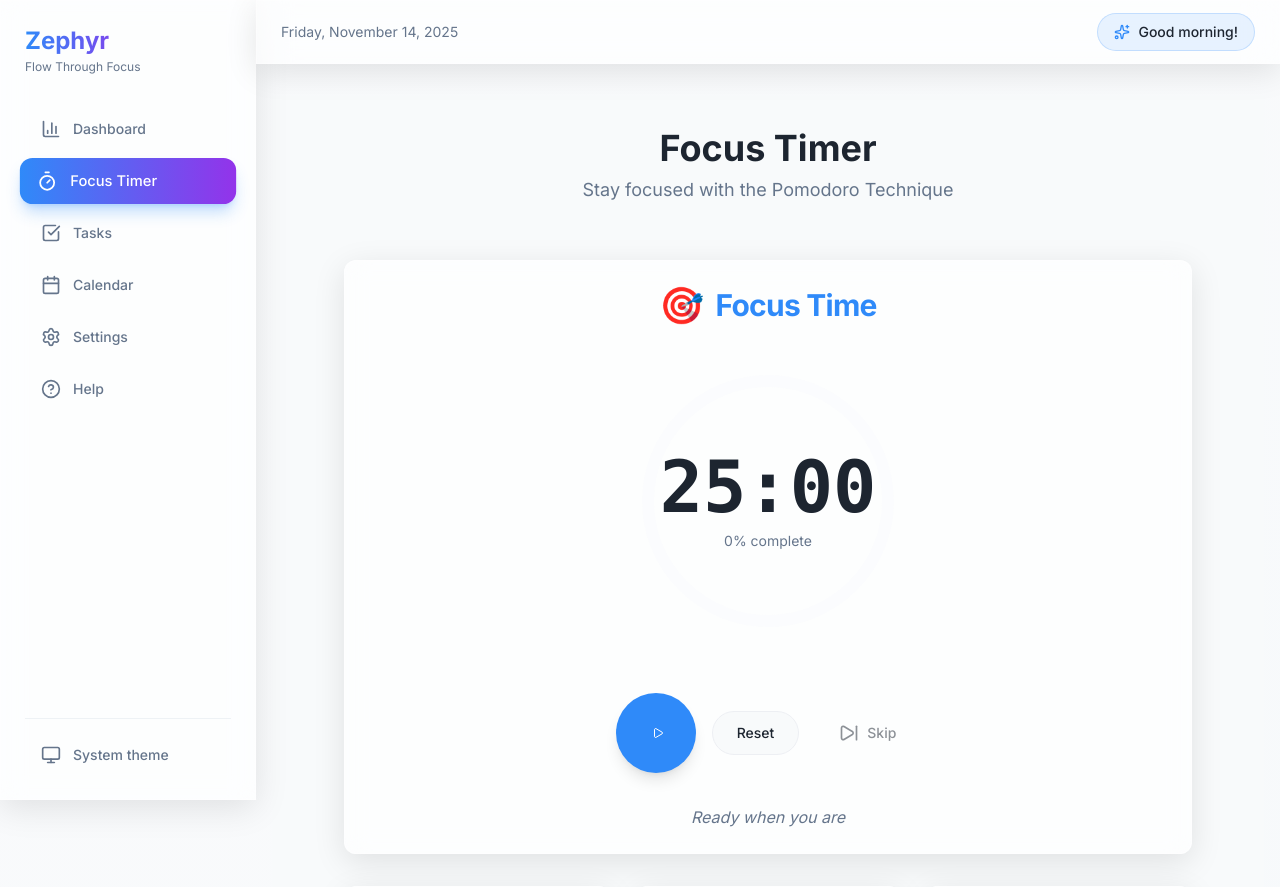
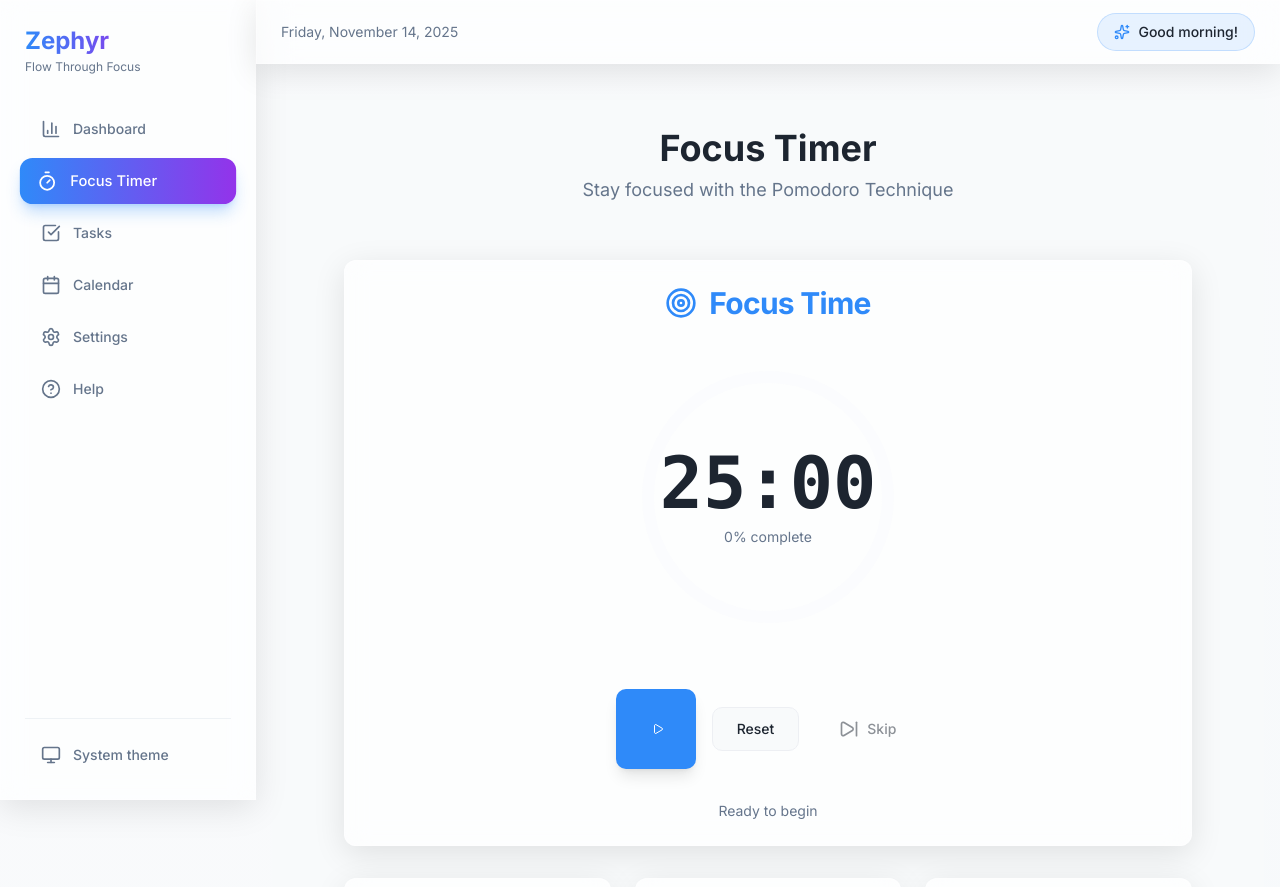
Before and after one commit to dominikkoenitzer/Zephyr, a React (Vite) app: page /focus in a window 1280 px wide. Shown: the top 887 px of the page. Built offline with nearby package versions, Linux system fonts and the light colour scheme.

Commit message:
Rework focus timer: remove emojis, replace confetti with subtle indicator, improve professional design

```diff
--- a/src/components/FocusTimer/PomodoroTimer.jsx
+++ b/src/components/FocusTimer/PomodoroTimer.jsx
@@ -1,5 +1,5 @@
 import { useState, useEffect, useCallback } from 'react';
-import { Play, Pause, SkipForward, Settings, Award, Flame } from 'lucide-react';
+import { Play, Pause, SkipForward, Settings, Award, Flame, Clock, Target } from 'lucide-react';
 import { Button } from '../ui/button';
 import { Dialog, DialogContent, DialogHeader, DialogTitle, DialogTrigger } from '../ui/dialog';
 import { Card, CardContent, CardHeader, CardTitle } from '../ui/card';
@@ -12,30 +12,17 @@ const DEFAULT_LONG_BREAK_TIME = 15 * 60; // 15 minutes in seconds
 
 const STORAGE_KEY = 'zephyr_timer_state';
 
-// Celebration confetti component
-const Confetti = ({ show }) => {
+// Subtle completion indicator
+const CompletionIndicator = ({ show }) => {
   if (!show) return null;
 
-  const confettiPieces = Array.from({ length: 50 }, (_, i) => ({
-    id: i,
-    left: Math.random() * 100,
-    delay: Math.random() * 0.5,
-    color: ['bg-primary', 'bg-purple-500', 'bg-pink-500', 'bg-yellow-500', 'bg-green-500'][Math.floor(Math.random() * 5)]
-  }));
-
   return (
-    <div className="fixed inset-0 pointer-events-none z-50 overflow-hidden">
-      {confettiPieces.map(piece => (
-        <div
-          key={piece.id}
-          className={`absolute w-3 h-3 ${piece.color} animate-confetti`}
-          style={{
-            left: `${piece.left}%`,
-            top: '-20px',
-            animationDelay: `${piece.delay}s`
-          }}
-        />
-      ))}
+    <div className="fixed inset-0 pointer-events-none z-50 flex items-center justify-center">
+      <div className="bg-primary/10 backdrop-blur-sm rounded-full p-8 animate-scale-in">
+        <div className="w-16 h-16 rounded-full bg-primary/20 flex items-center justify-center">
+          <Award className="h-8 w-8 text-primary" />
+        </div>
+      </div>
     </div>
   );
 };
@@ -60,7 +47,7 @@ const PomodoroTimer = () => {
 
   const celebrate = () => {
     setShowCelebration(true);
-    setTimeout(() => setShowCelebration(false), 3000);
+    setTimeout(() => setShowCelebration(false), 1500);
   };
 
   const handleComplete = useCallback((currentIsBreak = isBreak, currentPomodoros = pomodorosCompleted) => {
@@ -87,11 +74,11 @@ const PomodoroTimer = () => {
 
       // Celebrate!
       celebrate();
-      showNotification('🎉 Work Session Complete!', `Amazing! ${newStreak} in a row. Time for a well-deserved break!`);
+      showNotification('Work Session Complete', `${newStreak} session${newStreak > 1 ? 's' : ''} completed. Time for a break.`);
     } else {
       setIsBreak(false);
       setTimeLeft(workTime);
-      showNotification('✨ Break Complete!', 'Recharged and ready to focus again!');
+      showNotification('Break Complete', 'Recharged and ready to focus again');
     }
     setIsRunning(false);
   }, [isBreak, pomodorosCompleted, breakTime, longBreakTime, workTime, sessionStreak]);
@@ -200,33 +187,35 @@ const PomodoroTimer = () => {
   const strokeDashoffset = circumference - (progress / 100) * circumference;
   const totalFocusTime = Math.floor((pomodorosCompleted * workTime) / 60);
 
-  // Session type with emoji
+  // Session type
   const getSessionType = () => {
     if (isBreak) {
-      return pomodorosCompleted % 4 === 0 ? { text: 'Long Break', emoji: '🌙', color: 'text-purple-500' } : { text: 'Short Break', emoji: '☕', color: 'text-green-500' };
+      return pomodorosCompleted % 4 === 0
+        ? { text: 'Long Break', icon: Clock, color: 'text-purple-500' }
+        : { text: 'Short Break', icon: Clock, color: 'text-green-500' };
     }
-    return { text: 'Focus Time', emoji: '🎯', color: 'text-primary' };
+    return { text: 'Focus Time', icon: Target, color: 'text-primary' };
   };
 
   const sessionType = getSessionType();
 
   return (
     <div className="max-w-4xl mx-auto p-6 space-y-8">
-      {/* Celebration Confetti */}
-      <Confetti show={showCelebration} />
+      {/* Completion Indicator */}
+      <CompletionIndicator show={showCelebration} />
 
       {/* Main Timer Card with Circular Progress */}
       <Card className="glass-card border-none animate-fade-in-up">
         <CardHeader className="text-center pb-4">
           <CardTitle className="text-3xl font-bold flex items-center justify-center gap-3">
-            <span className="text-4xl">{sessionType.emoji}</span>
+            {sessionType.icon && <sessionType.icon className={`h-8 w-8 ${sessionType.color}`} />}
             <span className={sessionType.color}>{sessionType.text}</span>
           </CardTitle>
           {!isBreak && sessionStreak > 0 && (
             <div className="flex items-center justify-center gap-2 mt-2">
               <Flame className="h-5 w-5 text-orange-500" />
               <span className="text-sm text-muted-foreground">
-                {sessionStreak} session streak! 🔥
+                {sessionStreak} session streak
               </span>
             </div>
           )}
@@ -280,8 +269,8 @@ const PomodoroTimer = () => {
             <Button
               onClick={toggleTimer}
               size="lg"
-              className={`rounded-full w-20 h-20 shadow-lg transition-all ${
-                isRunning ? 'animate-pulse-glow' : 'hover:scale-110'
+              className={`w-20 h-20 shadow-lg transition-all ${
+                isRunning ? '' : 'hover:scale-105'
               }`}
               variant={isRunning ? "secondary" : "default"}
             >
@@ -292,7 +281,7 @@ const PomodoroTimer = () => {
               onClick={resetTimer}
               size="lg"
               variant="outline"
-              className="rounded-full px-6 hover:scale-105 transition-transform"
+              className="px-6 hover:scale-105 transition-transform"
             >
               Reset
             </Button>
@@ -301,7 +290,7 @@ const PomodoroTimer = () => {
               onClick={skipSession}
               size="lg"
               variant="ghost"
-              className="rounded-full px-6 hover:scale-105 transition-transform"
+              className="px-6 hover:scale-105 transition-transform"
               disabled={timeLeft === currentSessionTime}
             >
               <SkipForward className="h-5 w-5 mr-2" />
@@ -309,12 +298,12 @@ const PomodoroTimer = () => {
             </Button>
           </div>
 
-          {/* Motivational Message */}
+          {/* Status Message */}
           <div className="text-center">
-            <p className="text-muted-foreground italic">
+            <p className="text-muted-foreground text-sm">
               {isRunning
-                ? (isBreak ? "Recharge your energy ✨" : "You're in the zone! Keep going 💪")
-                : "Ready when you are"}
+                ? (isBreak ? "Take a moment to recharge" : "Stay focused and maintain your flow")
+                : "Ready to begin"}
             </p>
           </div>
         </CardContent>
@@ -345,7 +334,7 @@ const PomodoroTimer = () => {
         <Card className="glass-card border-none hover-lift">
           <CardContent className="pt-6 text-center">
             <div className="flex items-center justify-center mb-2">
-              <span className="text-4xl">⏱️</span>
+              <Clock className="h-8 w-8 text-primary" />
             </div>
             <div className="text-4xl font-bold text-primary mb-1">{totalFocusTime}</div>
             <div className="text-sm text-muted-foreground">Minutes Focused</div>
@@ -357,7 +346,7 @@ const PomodoroTimer = () => {
       <Dialog open={isSettingsOpen} onOpenChange={setIsSettingsOpen}>
         <div className="flex justify-center">
           <DialogTrigger asChild>
-            <Button variant="outline" className="gap-2 rounded-full px-6">
+            <Button variant="outline" className="gap-2 px-6">
               <Settings className="h-4 w-4" />
               Customize Timer
             </Button>
```
